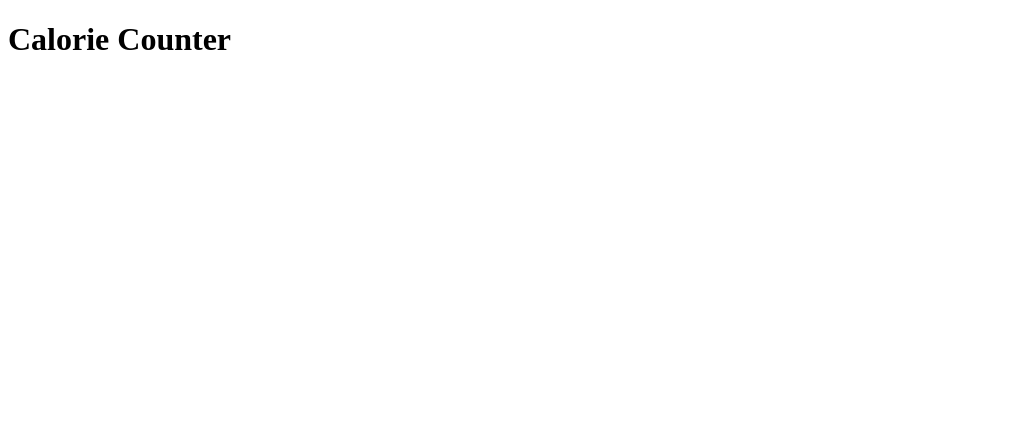
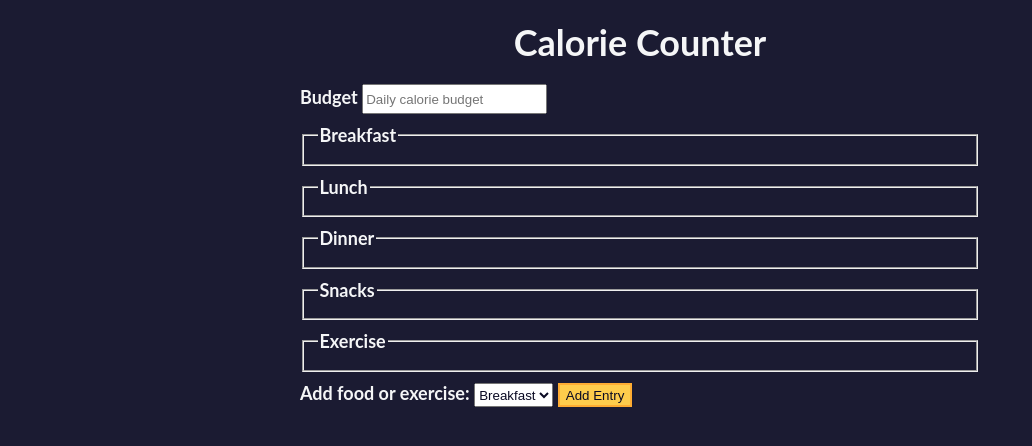
Before and after one commit to AndreiScafi/Calorie-Counter, a plain HTML site: page index.html in a window 1280 px wide. Shown: the whole page, without its empty margins (0-1032 px from the left). Drawn offline with Linux system fonts and the light colour scheme.

Commit message:
Adding HTML Markup part 1.

```diff
--- a/index.html
+++ b/index.html
@@ -4,7 +4,7 @@
 <head>
     <meta charset="utf-8" />
     <meta name="viewport" content="width=device-width, initial-scale=1.0" />
-    <link rel="stylesheet" href="styles.css" />
+    <link rel="stylesheet" href="./style.css" />
     <title>Calorie Counter</title>
 </head>
 
@@ -12,6 +12,43 @@
     <main>
         <h1>Calorie Counter</h1>
         <div class="container">
+            <form id="calorie-counter">
+                <label for="budget">Budget</label>
+                <input type="number" id="budget" min="0" placeholder="Daily calorie budget" required>
+                <fieldset id="breakfast">
+                    <legend>Breakfast</legend>
+                    <div class="input-container"></div>
+                </fieldset>
+                <fieldset id="lunch">
+                    <legend>Lunch</legend>
+                    <div class="input-container"></div>
+                </fieldset>
+                <fieldset id="dinner">
+                    <legend>Dinner</legend>
+                    <div class="input-container"></div>
+                </fieldset>
+                <fieldset id="snacks">
+                    <legend>Snacks</legend>
+                    <div class="input-container"></div>
+                </fieldset>
+                <fieldset id="exercise">
+                    <legend>Exercise</legend>
+                    <div class="input-container"></div>
+                </fieldset>
+                <div class="controls">
+                    <span>
+                        <label for="entry-dropdown">Add food or exercise:</label>
+                        <select name="options" id="entry-dropdown">
+                            <option value="breakfast" selected>Breakfast</option>
+                            <option value="lunch">Lunch</option>
+                            <option value="dinner">Dinner</option>
+                            <option value="snacks">Snacks</option>
+                            <option value="exercise">Exercise</option>
+                        </select>
+                        <button type="button" id="add-entry">Add Entry</button>
+                    </span>
+                </div>
+            </form>
         </div>
     </main>
     <script src="script.js"></script>
```
